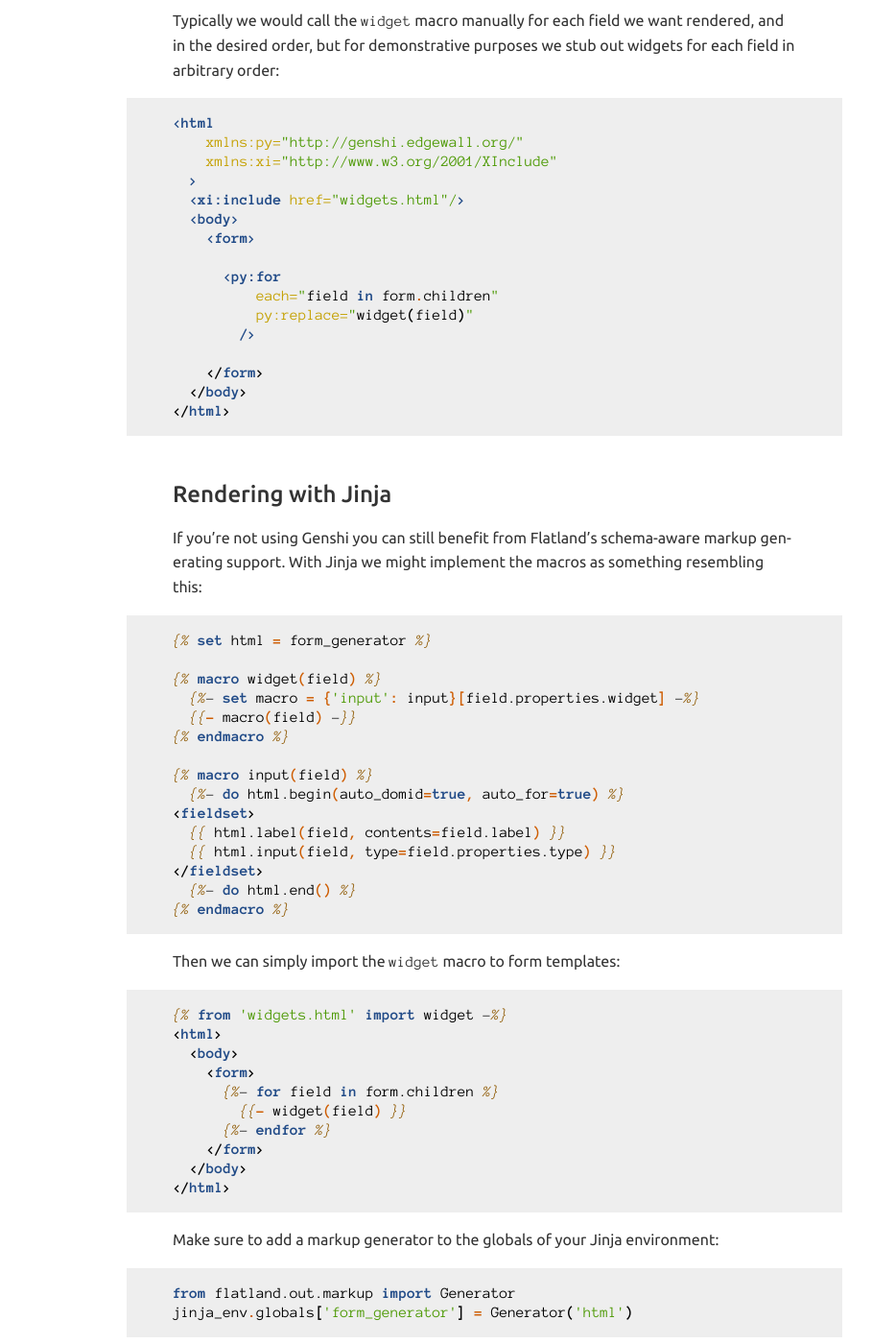
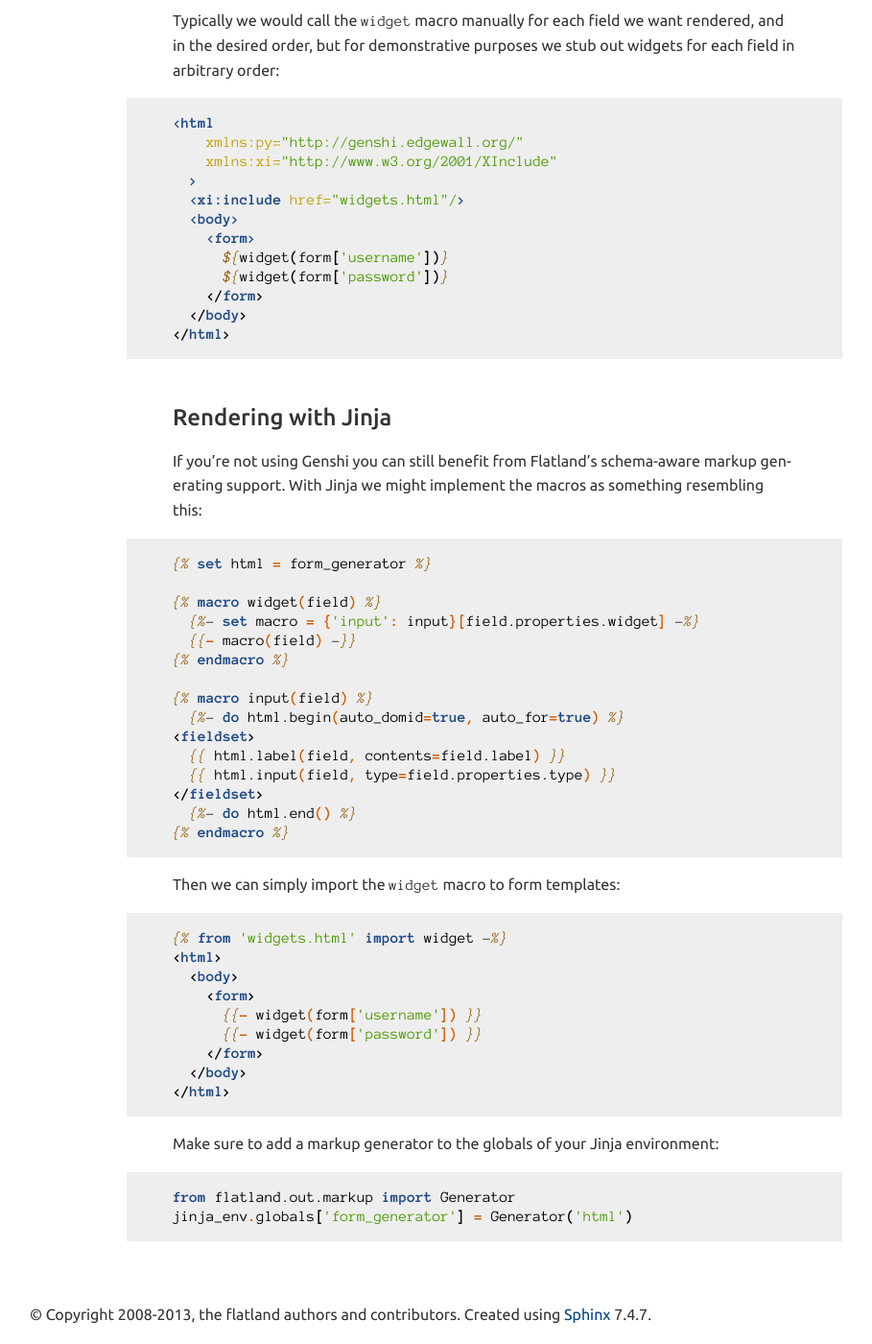
Before and after one commit to discorporate/flatland, a Sphinx documentation site: the page built from docs/source/patterns/widgets.rst, in a window 1280 px wide and 1400 px high, scrolled down 1185 px. Shown: the whole window at 96% size, without its empty margins (285-1194 px from the left). Built offline with Sphinx 7.4.7, drawn with Linux system fonts in a browser that asks for light colours.

Commit message:
doctests: fix genshi/jinja2 tests
the tests relied on order of form.children, but there is no specific
order, so the tests sometimes worked, sometimes not.

so i just unrolled the iteration, using the desired order.
for genshi, i had to change whitespace a little to make it fit.

```diff
--- a/docs/source/_fixtures/genshi/form.html
+++ b/docs/source/_fixtures/genshi/form.html
@@ -5,12 +5,8 @@
   <xi:include href="widgets.html"/>
   <body>
     <form>
-
-      <py:for
-          each="field in form.children"
-          py:replace="widget(field)"
-        />
-
+      ${widget(form['username'])}
+      ${widget(form['password'])}
     </form>
   </body>
 </html>
--- a/docs/source/_fixtures/jinja/form.html
+++ b/docs/source/_fixtures/jinja/form.html
@@ -2,9 +2,8 @@
 <html>
   <body>
     <form>
-      {%- for field in form.children %}
-        {{- widget(field) }}
-      {%- endfor %}
+      {{- widget(form['username']) }}
+      {{- widget(form['password']) }}
     </form>
   </body>
 </html>
--- a/docs/source/patterns/widgets.rst
+++ b/docs/source/patterns/widgets.rst
@@ -69,7 +69,8 @@ we stub out widgets for each field in arbitrary order:
         <fieldset>
         <label for="f_username">Username</label>
         <input type="text" name="username" value="admin" id="f_username"/>
-    </fieldset><fieldset>
+    </fieldset>
+        <fieldset>
         <label for="f_password">Password</label>
         <input type="password" name="password" id="f_password"/>
     </fieldset>
```
